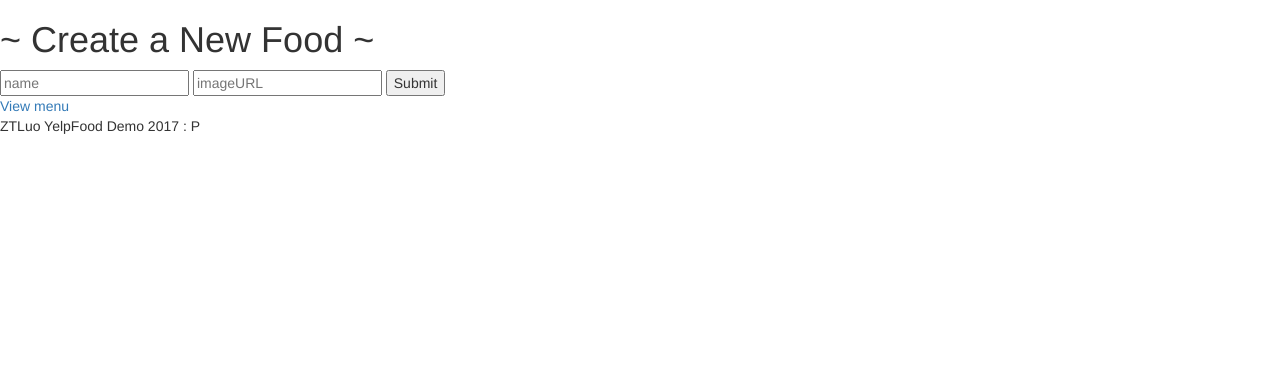
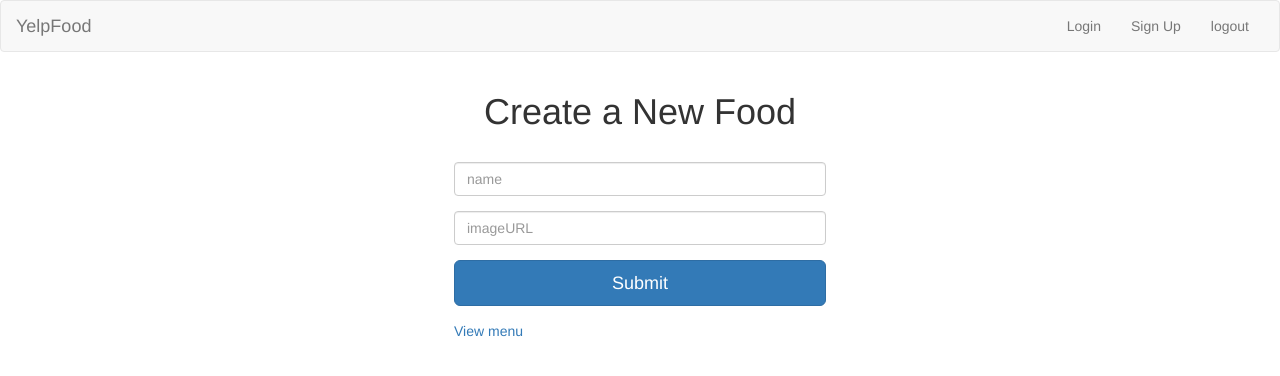
Before and after one commit to ztlbells/web_dev_brushup, a Node server app: page /menu/form in a window 1280 px wide. Shown: the top 376 px of the page. Run offline with Node 20, Linux system fonts and the light colour scheme.

Commit message:
v1 finished

```diff
--- a/js/yelpFood/views/form.ejs
+++ b/js/yelpFood/views/form.ejs
@@ -1,9 +1,25 @@
 <% include partials/header %>
-<h1> ~ Create a New Food ~</h1>
-<form action="/menu" method="POST">
-	<input type="text" name="name" placeholder="name">
-	<input type="text" name="image" placeholder="imageURL">
-	<button> Submit </button>
-</form>
-<a href = "/menu"> View menu </a>
+<div class = "container">
+	<h1 style = "text-align:center"> Create a New Food </h1>
+	<div style = "width:30%; margin:30px auto;">
+		<div class = "row">
+			<form action="/menu" method="POST">
+				<div class= "form-group">
+					<input class = "form-control" type="text" name="name" placeholder="name">
+				</div>
+
+				<div class= "form-group">
+				<input class = "form-control" type="text" name="image" placeholder="imageURL">
+				</div>
+
+				<div class= "form-group">
+				<button class = "btn btn-lg btn-primary btn-default btn-block"> Submit </button>
+				</div>
+
+			</form>
+			<a href = "/menu"> View menu </a>
+		</div>
+	</div>
+
+</div>
 <% include partials/footer %>
--- a/js/yelpFood/views/landing.ejs
+++ b/js/yelpFood/views/landing.ejs
@@ -1,8 +1,6 @@
 <% include partials/header %>
 
-<h1> ~ Welcome ~</h1>
-
-<h2> SiteMap </h2>
+<h1> Welcome to YelpFood </h1>
 
 <a href = "/menu"> View menu </a>
 
--- a/js/yelpFood/views/partials/footer.ejs
+++ b/js/yelpFood/views/partials/footer.ejs
@@ -1,4 +1,3 @@
-<link rel = "stylesheet" href = "https://maxcdn.bootstrapcdn.com/bootstrap/3.3.7/css/bootstrap.min.css">
-<p> ZTLuo YelpFood Demo 2017 : P </p>
+
 </body>
 </html>
--- a/js/yelpFood/views/partials/header.ejs
+++ b/js/yelpFood/views/partials/header.ejs
@@ -5,4 +5,18 @@
     <title> ~ YelpFood ~ </title>
     <link rel = "stylesheet" href = "https://maxcdn.bootstrapcdn.com/bootstrap/3.3.7/css/bootstrap.min.css">
 </head>
+		<nav class="navbar navbar-default">
+			<div class="container-fluid">
+				<div class="navbar-header">
+					<a class="navbar-brand" href="/">YelpFood</a>
+				</div>
+				<div class="collapse navbar-collapse">
+					<ul class="nav navbar-nav navbar-right">
+						<li><a href="/">Login</a></li>
+						<li><a href="/">Sign Up</a></li>
+						<li><a href="/">logout</a></li>
+					</ul>
+				</div>
+			</div>
+		</nav>
 <body>
```
Also changed, not shown: js/yelpFood/views/menu.ejs (+1 -7 lines).
